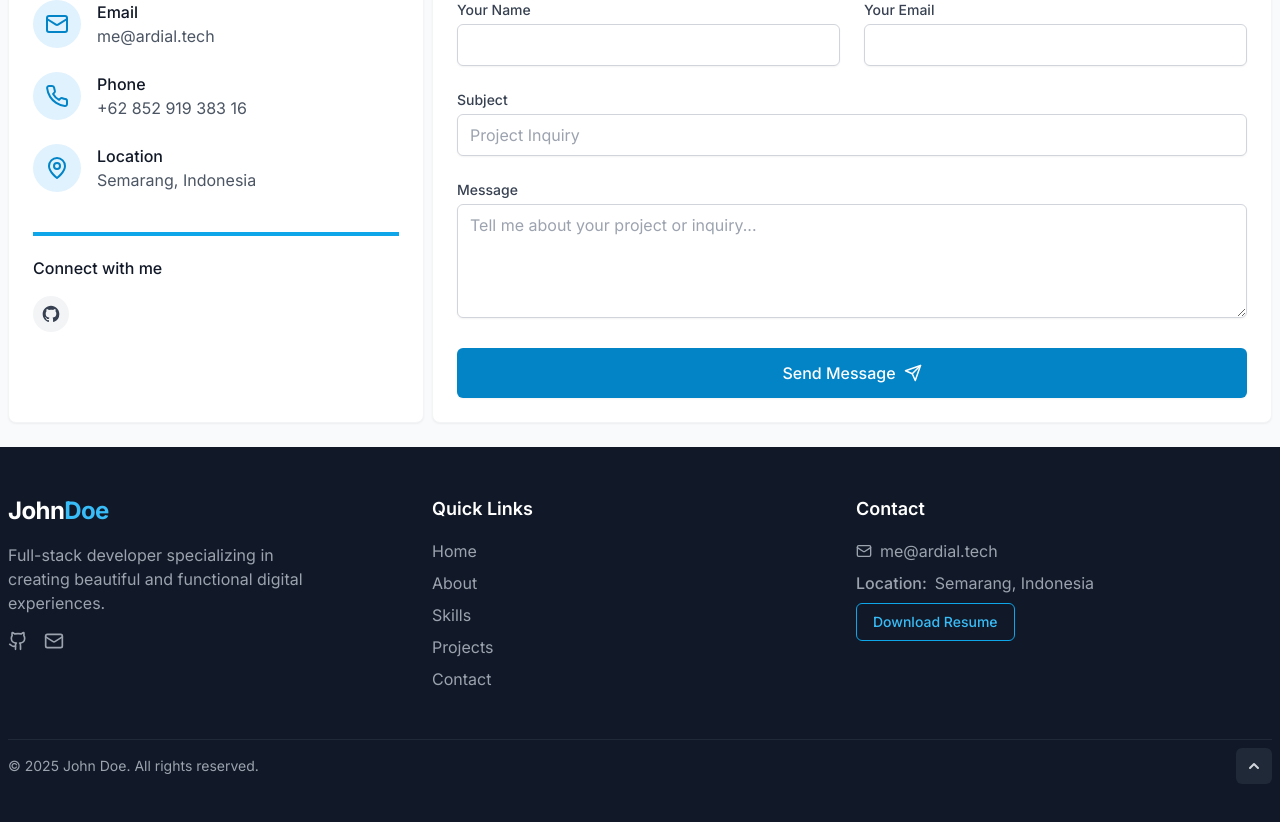
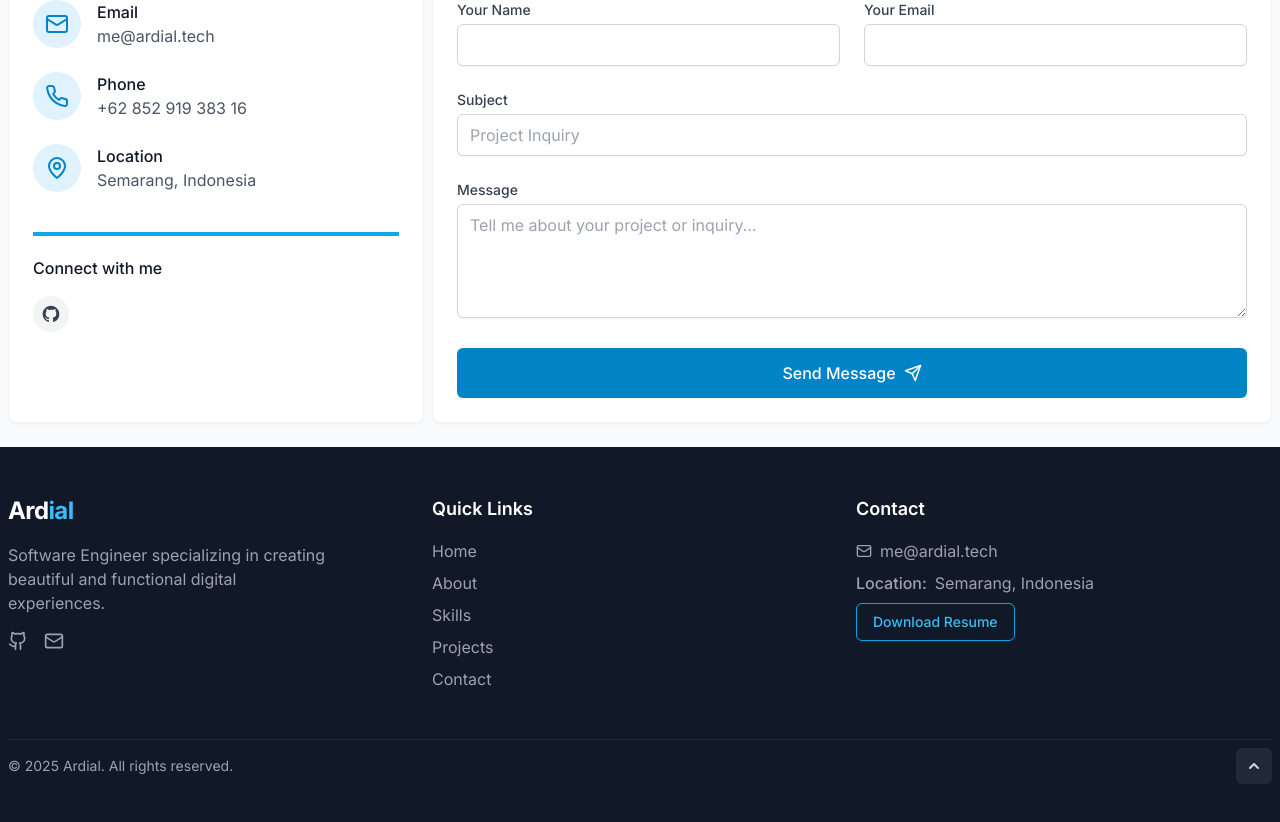
Before and after one commit to meQlause/personal-landing-page, a React (Vite) app: page / in a window 1280 px wide. Shown: the part 3221-4043 px from the top of the page. Built offline with nearby package versions, Linux system fonts and the light colour scheme.

Commit message:
chore : change CI logic and fix Typography

```diff
--- a/src/components/Footer.tsx
+++ b/src/components/Footer.tsx
@@ -18,11 +18,11 @@ const Footer: React.FC = () => {
           <div className="col-span-1">
             <div className="flex items-center mb-4">
               <span className="text-2xl font-bold text-white tracking-tight">
-                John<span className="text-primary-400">Doe</span>
+                Ard<span className="text-primary-400">ial</span>
               </span>
             </div>
             <p className="text-gray-400 mb-4 max-w-xs">
-              Full-stack developer specializing in creating beautiful and functional digital experiences.
+              Software Engineer specializing in creating beautiful and functional digital experiences.
             </p>
             <div className="flex space-x-4">
               <a href="https://github.com/meQlause" target="_blank" rel="noopener noreferrer" className="text-gray-400 hover:text-white transition-colors duration-200">
@@ -137,7 +137,7 @@ const Footer: React.FC = () => {
 
         <div className="border-t border-gray-800 mt-12 pt-8 flex flex-col md:flex-row justify-between items-center">
           <p className="text-gray-400 text-sm">
-            &copy; {currentYear} John Doe. All rights reserved.
+            &copy; {currentYear} Ardial. All rights reserved.
           </p>
           <button
             onClick={scrollToTop}
```
